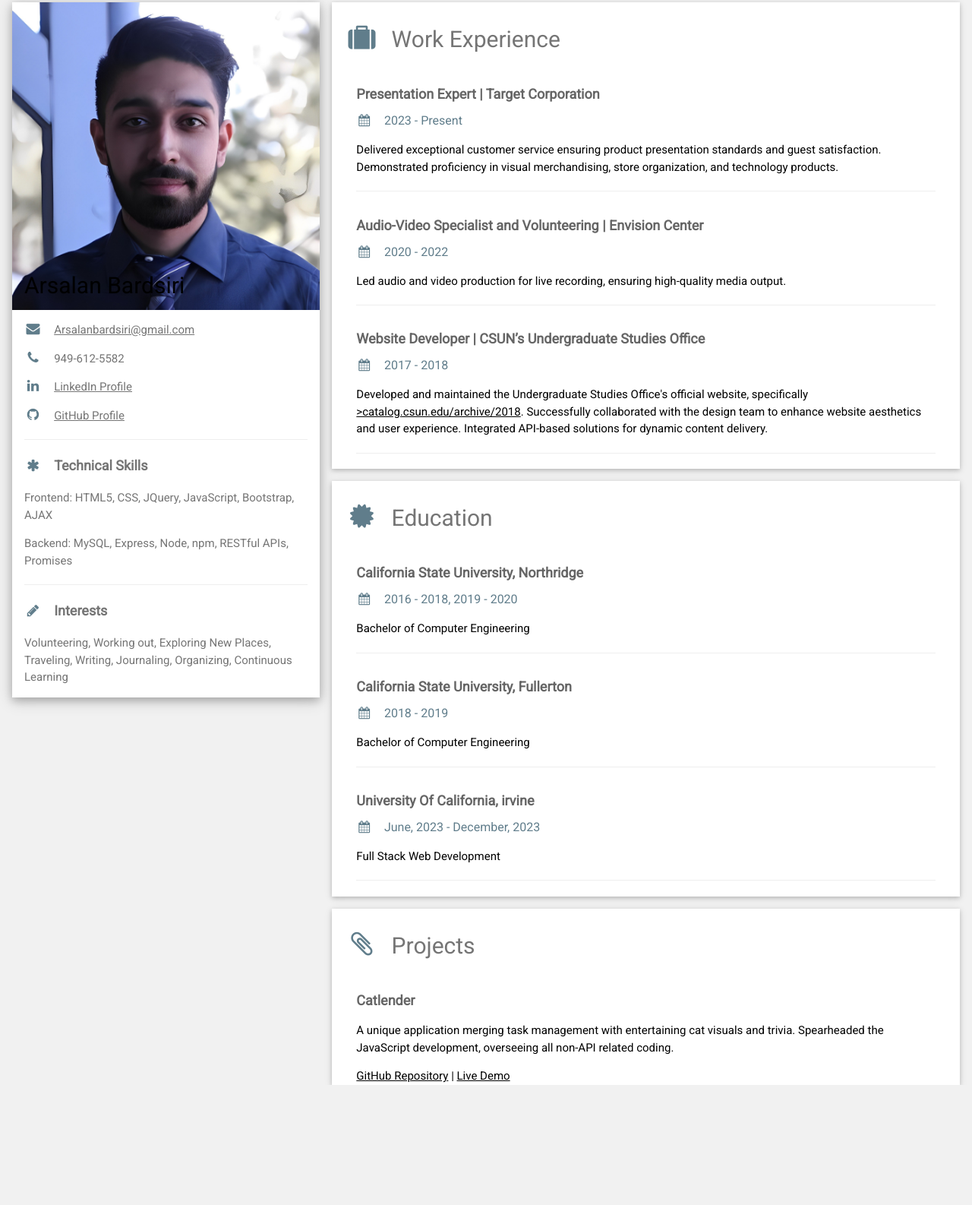
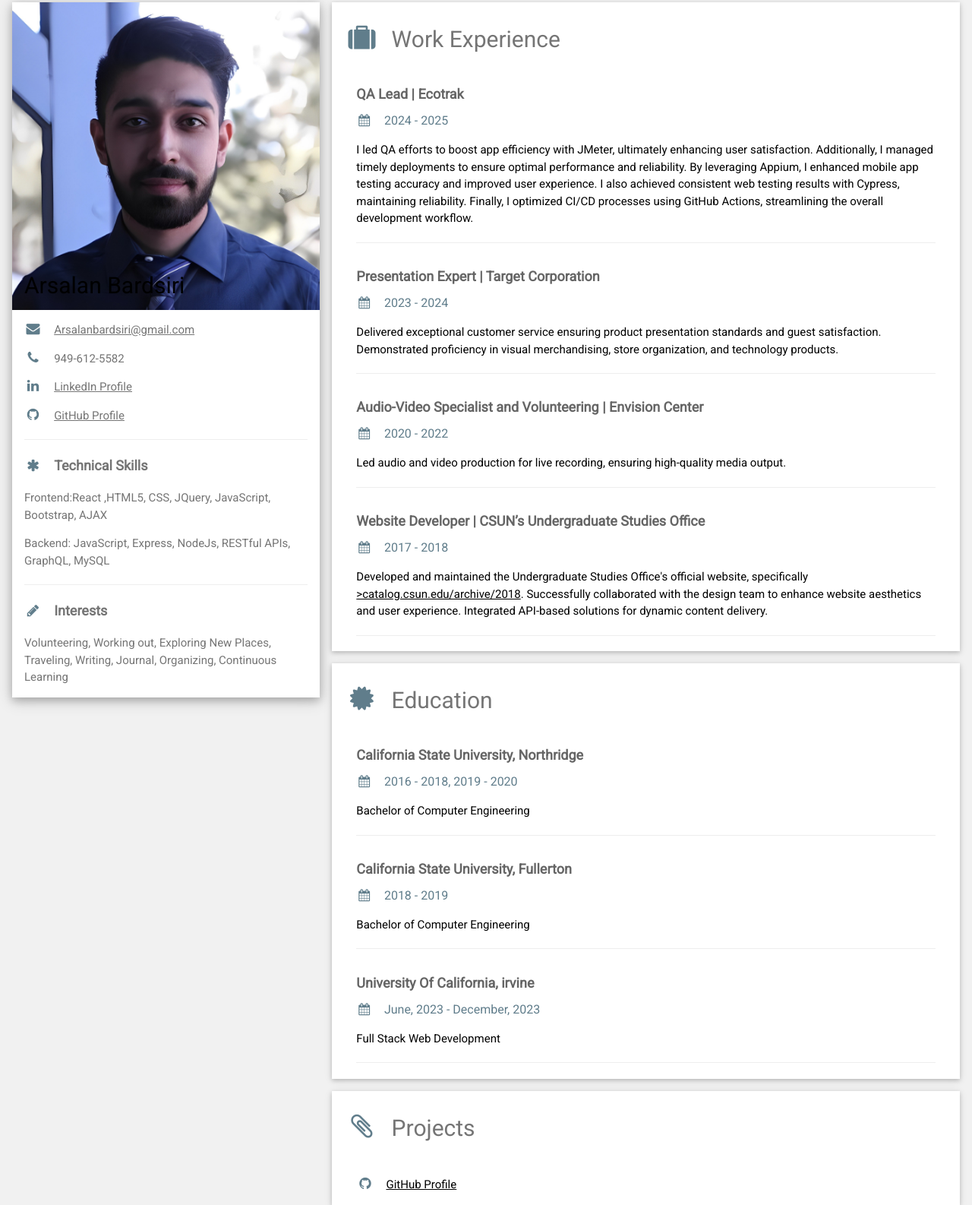
Before and after one commit to arsalanbardsiri/Arsalan-Bardsiri, a plain HTML site: page resume.html in a window 1280 px wide. Shown: the part 13-1599 px from the top of the page at 76% size. Before the commit the page ends 1441 px from the top, so only its background shows below. Drawn offline with nearby package versions, Linux system fonts and the light colour scheme.

Commit message:
Update resume PDF and resume.html

```diff
--- a/resume.html
+++ b/resume.html
@@ -7,12 +7,10 @@
     <link rel="stylesheet" href="https://www.w3schools.com/w3css/4/w3.css" />
     <link
       rel="stylesheet"
-      href="https://fonts.googleapis.com/css?family=Roboto"
-    />
+      href="https://fonts.googleapis.com/css?family=Roboto" />
     <link
       rel="stylesheet"
-      href="https://cdnjs.cloudflare.com/ajax/libs/font-awesome/4.7.0/css/font-awesome.min.css"
-    />
+      href="https://cdnjs.cloudflare.com/ajax/libs/font-awesome/4.7.0/css/font-awesome.min.css" />
     <style>
       html,
       body,
@@ -35,8 +33,7 @@
               <img
                 src="assets/images/profile.png"
                 style="width: 100%"
-                alt="Avatar"
-              />
+                alt="Avatar" />
               <div class="w3-display-bottomleft w3-container w3-text-black">
                 <h2>Arsalan Bardsiri</h2>
               </div>
@@ -44,55 +41,54 @@
             <div class="w3-container">
               <p>
                 <i
-                  class="fa fa-envelope fa-fw w3-margin-right w3-large w3-text-blue-grey"
-                ></i
+                  class="fa fa-envelope fa-fw w3-margin-right w3-large w3-text-blue-grey"></i
                 ><a href="mailto:Arsalanbardsiri@gmail.com"
                   >Arsalanbardsiri@gmail.com</a
                 >
               </p>
               <p>
                 <i
-                  class="fa fa-phone fa-fw w3-margin-right w3-large w3-text-blue-grey"
-                ></i
+                  class="fa fa-phone fa-fw w3-margin-right w3-large w3-text-blue-grey"></i
                 >949-612-5582
               </p>
               <p>
                 <i
-                  class="fa fa-linkedin fa-fw w3-margin-right w3-large w3-text-blue-grey"
-                ></i
+                  class="fa fa-linkedin fa-fw w3-margin-right w3-large w3-text-blue-grey"></i
                 ><a href="https://www.linkedin.com/in/arsalan-bardsiri/"
                   >LinkedIn Profile</a
                 >
               </p>
               <p>
                 <i
-                  class="fa fa-github fa-fw w3-margin-right w3-large w3-text-blue-grey"
-                ></i
+                  class="fa fa-github fa-fw w3-margin-right w3-large w3-text-blue-grey"></i
                 ><a href="https://github.com/arsalanbardsiri">GitHub Profile</a>
               </p>
               <hr />
               <p class="w3-large w3-text-theme">
                 <b
                   ><i
-                    class="fa fa-asterisk fa-fw w3-margin-right w3-text-blue-grey"
-                  ></i
+                    class="fa fa-asterisk fa-fw w3-margin-right w3-text-blue-grey"></i
                   >Technical Skills</b
                 >
               </p>
-              <p>Frontend: HTML5, CSS, JQuery, JavaScript, Bootstrap, AJAX</p>
-              <p>Backend: MySQL, Express, Node, npm, RESTful APIs, Promises</p>
+              <p>
+                Frontend:React ,HTML5, CSS, JQuery, JavaScript, Bootstrap, AJAX
+              </p>
+              <p>
+                Backend: JavaScript, Express, NodeJs, RESTful APIs, GraphQL,
+                MySQL
+              </p>
               <hr />
               <p class="w3-large w3-text-theme">
                 <b
                   ><i
-                    class="fa fa-pencil fa-fw w3-margin-right w3-text-blue-grey"
-                  ></i
+                    class="fa fa-pencil fa-fw w3-margin-right w3-text-blue-grey"></i
                   >Interests</b
                 >
               </p>
               <p>
                 Volunteering, Working out, Exploring New Places, Traveling,
-                Writing, Journaling, Organizing, Continuous Learning
+                Writing, Journal, Organizing, Continuous Learning
               </p>
             </div>
           </div>
@@ -103,17 +99,34 @@
           <div class="w3-container w3-card w3-white w3-margin-bottom">
             <h2 class="w3-text-grey w3-padding-16">
               <i
-                class="fa fa-suitcase fa-fw w3-margin-right w3-xxlarge w3-text-blue-grey"
-              ></i
+                class="fa fa-suitcase fa-fw w3-margin-right w3-xxlarge w3-text-blue-grey"></i
               >Work Experience
             </h2>
+            <div class="w3-container">
+              <h5 class="w3-opacity">
+                <b>QA Lead | Ecotrak</b>
+              </h5>
+              <h6 class="w3-text-blue-grey">
+                <i class="fa fa-calendar fa-fw w3-margin-right"></i>2024 - 2025
+              </h6>
+              <p>
+                I led QA efforts to boost app efficiency with JMeter, ultimately
+                enhancing user satisfaction. Additionally, I managed timely
+                deployments to ensure optimal performance and reliability. By
+                leveraging Appium, I enhanced mobile app testing accuracy and
+                improved user experience. I also achieved consistent web testing
+                results with Cypress, maintaining reliability. Finally, I
+                optimized CI/CD processes using GitHub Actions, streamlining the
+                overall development workflow.
+              </p>
+              <hr />
+            </div>
             <div class="w3-container">
               <h5 class="w3-opacity">
                 <b>Presentation Expert | Target Corporation</b>
               </h5>
               <h6 class="w3-text-blue-grey">
-                <i class="fa fa-calendar fa-fw w3-margin-right"></i>2023 -
-                Present
+                <i class="fa fa-calendar fa-fw w3-margin-right"></i>2023 - 2024
               </h6>
               <p>
                 Delivered exceptional customer service ensuring product
@@ -149,8 +162,7 @@
                 <a
                   href="https://catalog.csun.edu/archive/2018"
                   target="_blank"
-                  rel="noopener"
-                >
+                  rel="noopener">
                   >catalog.csun.edu/archive/2018</a
                 >. Successfully collaborated with the design team to enhance
                 website aesthetics and user experience. Integrated API-based
@@ -163,8 +175,7 @@
           <div class="w3-container w3-card w3-white w3-margin-bottom">
             <h2 class="w3-text-grey w3-padding-16">
               <i
-                class="fa fa-certificate fa-fw w3-margin-right w3-xxlarge w3-text-blue-grey"
-              ></i
+                class="fa fa-certificate fa-fw w3-margin-right w3-xxlarge w3-text-blue-grey"></i
               >Education
             </h2>
             <div class="w3-container">
@@ -193,7 +204,8 @@
                 <b>University Of California, irvine</b>
               </h5>
               <h6 class="w3-text-blue-grey">
-                <i class="fa fa-calendar fa-fw w3-margin-right"></i>June, 2023 - December, 2023
+                <i class="fa fa-calendar fa-fw w3-margin-right"></i>June, 2023 -
+                December, 2023
               </h6>
               <p>Full Stack Web Development</p>
               <hr />
@@ -203,26 +215,16 @@
           <div class="w3-container w3-card w3-white">
             <h2 class="w3-text-grey w3-padding-16">
               <i
-                class="fa fa-paperclip fa-fw w3-margin-right w3-xxlarge w3-text-blue-grey"
-              ></i
+                class="fa fa-paperclip fa-fw w3-margin-right w3-xxlarge w3-text-blue-grey"></i
               >Projects
             </h2>
             <div class="w3-container">
-              <h5 class="w3-opacity"><b>Catlender</b></h5>
+              <h5 class="w3-opacity"><b></b></h5>
               <p>
-                A unique application merging task management with entertaining
-                cat visuals and trivia. Spearheaded the JavaScript development,
-                overseeing all non-API related coding.
+                <i
+                  class="fa fa-github fa-fw w3-margin-right w3-large w3-text-blue-grey"></i
+                ><a href="https://github.com/arsalanbardsiri">GitHub Profile</a>
               </p>
-              <a
-                href="https://github.com/arsalanbardsiri/Catlender"
-                target="_blank"
-                >GitHub Repository</a
-              >
-              |
-              <a href="https://tdavids215.github.io/Catlender/" target="_blank"
-                >Live Demo</a
-              >
             </div>
           </div>
         </div>
```
Also changed, not shown: 1 other file.
